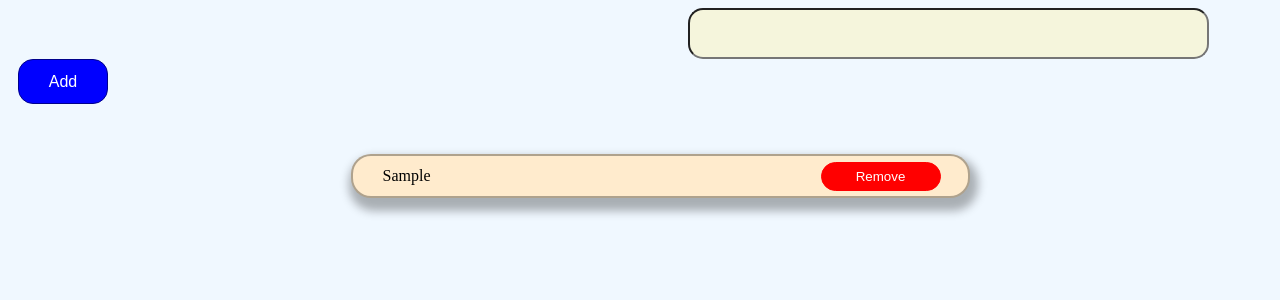
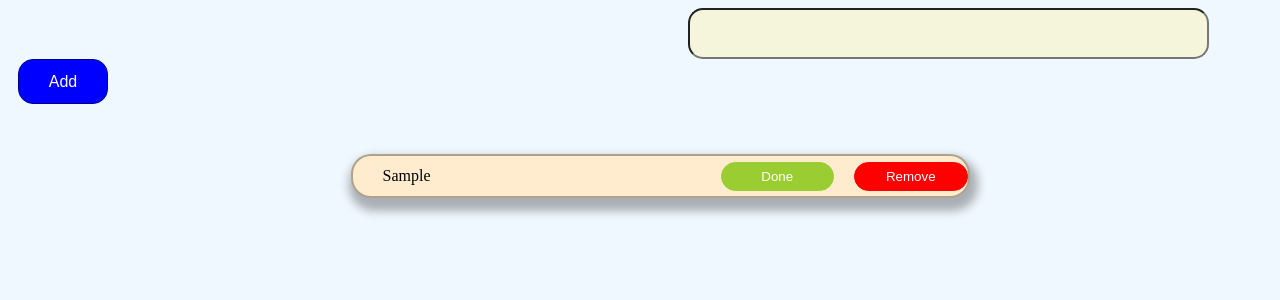
Before and after one commit to Lazizjon2008-code/React-Todo, a React (Vite) app: page / in a window 1280 px wide. Both pictures are taken after typing "Sample" into the empty fields and a click on the button "Add". Shown: the top 300 px of the page. Built offline with nearby package versions, Linux system fonts and the light colour scheme.

Commit message:
created done button

```diff
--- a/src/App.tsx
+++ b/src/App.tsx
@@ -42,8 +42,9 @@ function App() {
     <ul className="main_box">
       {
         todos.map((todo) => (
-          <div key={todo.id} className={`Box ${todo.done ? "completed" : ""}`}>
-            <span onClick={() => toggleStatus(todo.id)} className="todo-text">{todo.tittle}</span>
+          <div key={todo.id} className="Box">
+            <span className={`todo-text ${todo.done ? "completed" : ""}`}>{todo.tittle}</span>
+            <button  onClick={() => toggleStatus(todo.id)} className="done_btn">Done</button>
             <button onClick={() => deleteTodo(todo.id)} className="remove_btn">Remove</button>
           </div>
         ))
--- a/src/styles.css
+++ b/src/styles.css
@@ -57,7 +57,18 @@ body {
     background-color: red;
     border-radius: 15px;
     color: white;
-    margin-left: 390px;
+    margin-left: 20px;
+}
+
+.done_btn {
+    width: 120px;
+    height: 29px;
+    border: none;
+    border: 1px solid yellowgreen;
+    background-color: yellowgreen;
+    border-radius: 15px;
+    color: white;
+    margin-left: 290px;
 }
 
 .todo-text {
```
